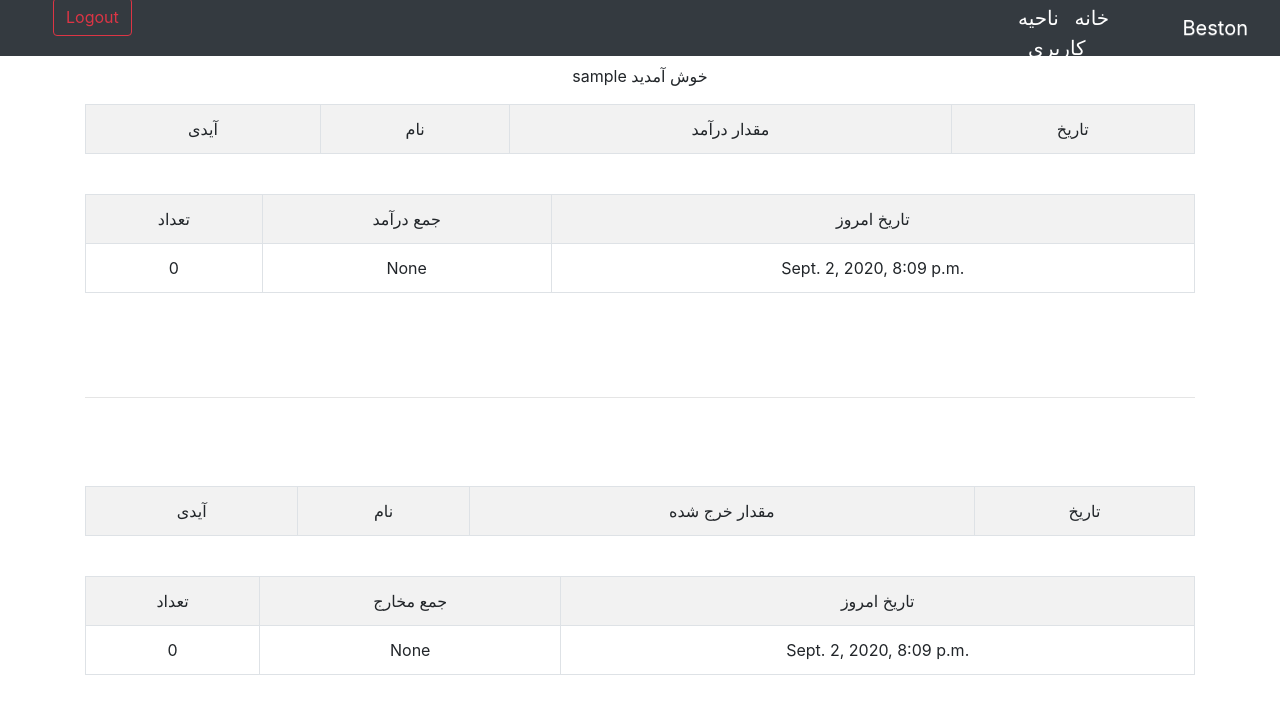
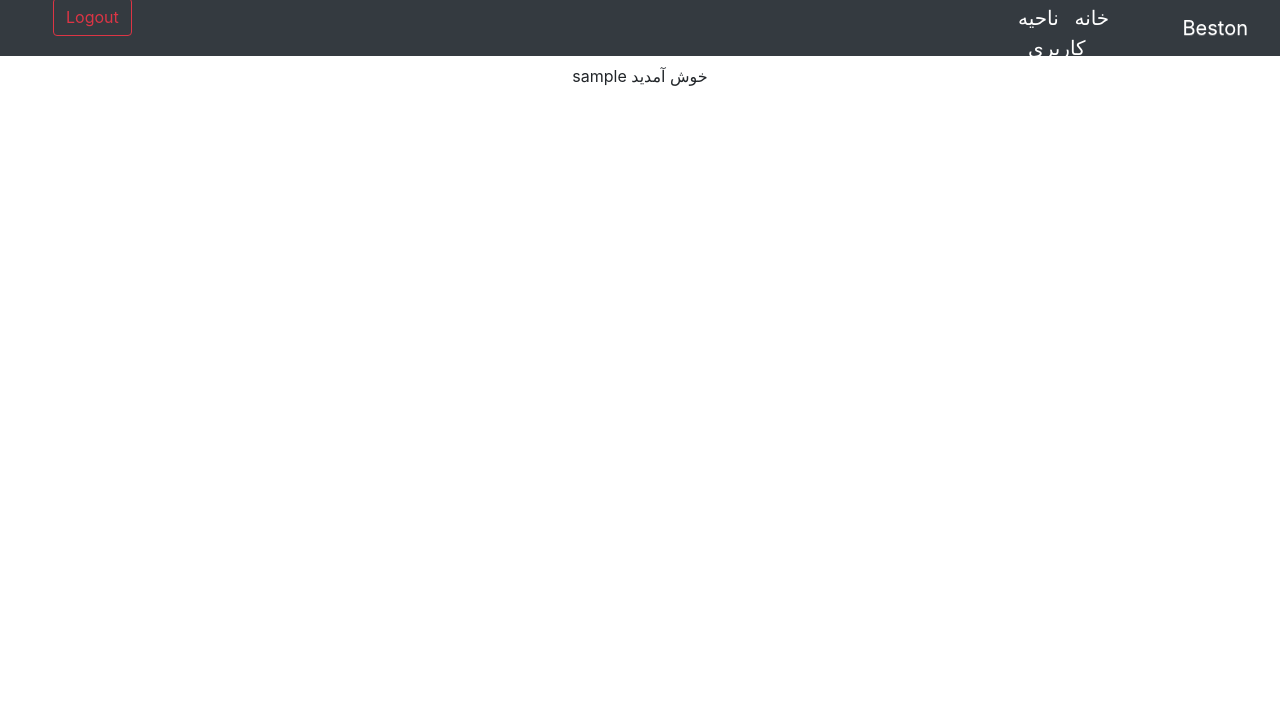
Before and after one commit to hamidAzimiZp/beston, a Django app: page /account/dashboard/ in a window 1280 px wide. Shown: the top 714 px of the page. Run offline with Django 3.2, Linux system fonts and the light colour scheme; the visitor is signed in with stand-in values (Sample User, id 1); data comes from the database, SQL or seed files in the repository; data that the repository does not hold is empty.

Commit message:
Revert "Add income and expense table and total income and total expense"
This reverts commit 627c1a3982d082f04aeb5f2e3c3bf9dd5d6b5f3b.

```diff
--- a/media/templates/web/dashboard.html
+++ b/media/templates/web/dashboard.html
@@ -3,25 +3,11 @@
 
 {% block title %}Dashboard | wellcome{% endblock %}
 
-{% block styles %}
-    <style>
-        table, tr, td{
-            padding : 10px;
-        }
-        table{
-            text-align: center;
-            caption-side: above;
-        }
-        td.date{
-            direction: ltr;
-        }
-    </style>
-{% endblock %}
-
 {% block body %}
     <p class="text-center">
         خوش آمدید {{ user.username }}
     </p>
+
 
     {% if message and token %}
         <pre class="text-center">
@@ -30,76 +16,4 @@
             توکن شما : <code>{{ token }}</code>
         </pre>
     {% endif %}
-
-    <div class="container">
-        <div class="row justify-content-center">
-            <div class="col-12 col-8">
-                <table class="table table-bordered table-striped table-hover">
-                    <tr>
-                        <td>تاریخ</td>
-                        <td>مقدار درآمد</td>
-                        <td>نام</td>
-                        <td>آیدی</td>
-                    </tr>
-                    {% for item in income_field %}
-                        <tr>
-                            <td class="date">{{ item.date }}</td>
-                            <td>{{ item.amount }}</td>
-                            <td>{{ item.text }}</td>
-                            <td>{{ item.id }}</td>
-                        </tr>
-                    {% endfor %}
-                </table>
-                <br>
-                <table class="table table-bordered table-striped table-hover">
-                    <tr>
-                        <td>تاریخ امروز</td>
-                        <td>جمع درآمد</td>
-                        <td>تعداد</td>
-                    </tr>
-                    <tr>
-                        <td class="date">{{ now }}</td>
-                        <td>{{ total_income }}</td>
-                        <td>{{ expense_count }}</td>
-                    </tr>
-                </table>
-            </div>
-        </div>
-        <br><br><br>
-        <hr>
-        <br><br><br>
-        <div class="row justify-content-center">
-            <div class="col-12 col-8">
-                <table class="table table-bordered table-striped table-hover">
-                    <tr>
-                        <td>تاریخ</td>
-                        <td>مقدار خرج شده</td>
-                        <td>نام</td>
-                        <td>آیدی</td>
-                    </tr>
-                    {% for item in expense_field %}
-                        <tr>
-                            <td class="date">{{ item.date }}</td>
-                            <td>{{ item.amount }}</td>
-                            <td>{{ item.text }}</td>
-                            <td>{{ item.id }}</td>
-                        </tr>
-                    {% endfor %}
-                </table>
-                <br>
-                <table class="table table-bordered table-striped table-hover">
-                    <tr>
-                        <td>تاریخ امروز</td>
-                        <td>جمع مخارج</td>
-                        <td>تعداد</td>
-                    </tr>
-                    <tr>
-                        <td class="date">{{ now }}</td>
-                        <td>{{ total_expense }}</td>
-                        <td>{{ expense_count }}</td>
-                    </tr>
-                </table>
-            </div>
-        </div>
-    </div>
 {% endblock %}
--- a/web/models.py
+++ b/web/models.py
@@ -34,7 +34,7 @@
 
 
     class Meta:
-        ordering = ["id", "date", "amount"]
+        ordering = ["date", "amount"]
 
 
     def __str__(self):
@@ -49,7 +49,7 @@
 
 
     class Meta:
-        ordering = ["id", "date", "amount"]
+        ordering = ["date", "amount"]
 
 
     def __str__(self):
--- a/web/views.py
+++ b/web/views.py
@@ -21,7 +21,6 @@
 from django.contrib.auth import authenticate
 from django.contrib.auth import login as auth_login
 
-from django.db.models import Sum
 
 def index(request):
     return render(request, "web/index.html")
@@ -103,6 +102,13 @@
         return render(request, 'registration/register.html', context)
 
 
+# def passwordReset(request):
+#     return render(request, "registration/passwordReset.html")
+
+# def logout(request):
+#     return render(request, "registration/logged_out.html")
+
+# @csrf_exempt
 def login(request):
 
     if "requestcode" in request.POST:  # form is filled. if not spam, generate code and save in db, wait for email confirmation, return message
@@ -211,37 +217,6 @@
     }, encoder = JSONEncoder)
 
 
-
-
-
-
 @login_required
 def dashboard(request):
-
-    this_user = request.user
-    now = datetime.now()
-
-    income_count = Income.objects.filter(user__username = this_user).all().count()
-    income_field = Income.objects.filter(user__username = this_user)
-    total_income_dict = Income.objects.filter(user=this_user).aggregate(Sum("amount"))
-    for key, value in total_income_dict.items():
-        total_income = value
-
-
-    expense_count = Expense.objects.filter(user__username = this_user).all().count()
-    expense_field = Expense.objects.filter(user__username = this_user)
-    total_expense_dict = Expense.objects.filter(user=this_user).aggregate(Sum("amount"))
-    for key, value in total_expense_dict.items():
-        total_expense = value
-
-    context = {
-        "income_count" : income_count,
-        "income_field" : income_field,
-        "expense_count" : expense_count,
-        "expense_field" : expense_field,
-        "now" : now,
-        "total_income" : total_income,
-        "total_expense" : total_expense,
-    }
-
-    return render(request, "web/dashboard.html", context)
+    return render(request, "web/dashboard.html")
```
